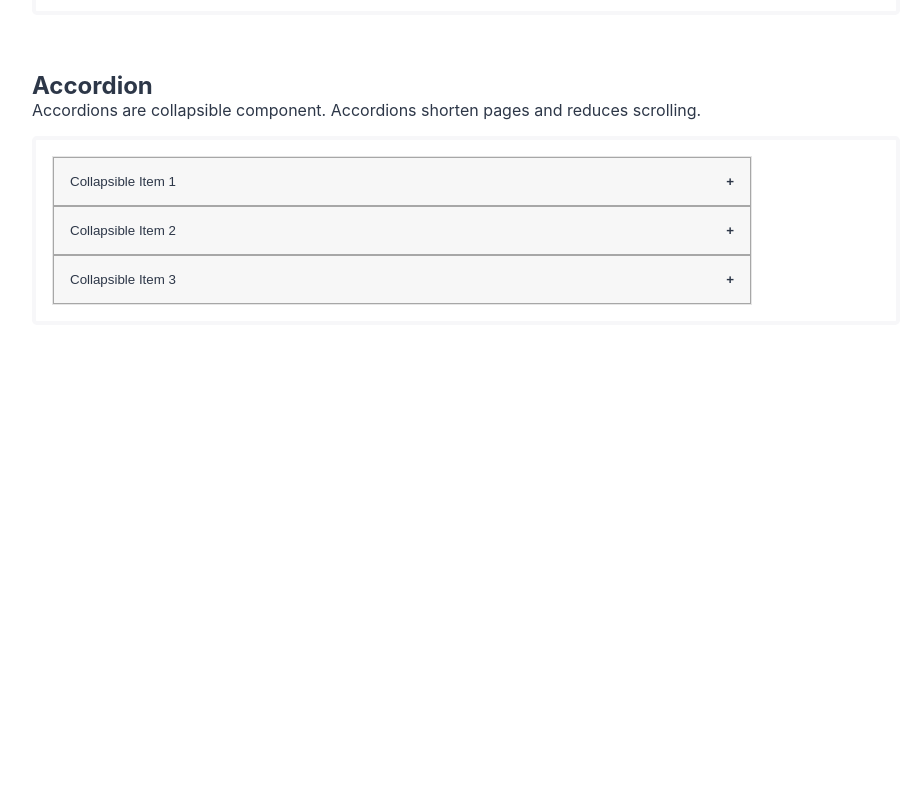
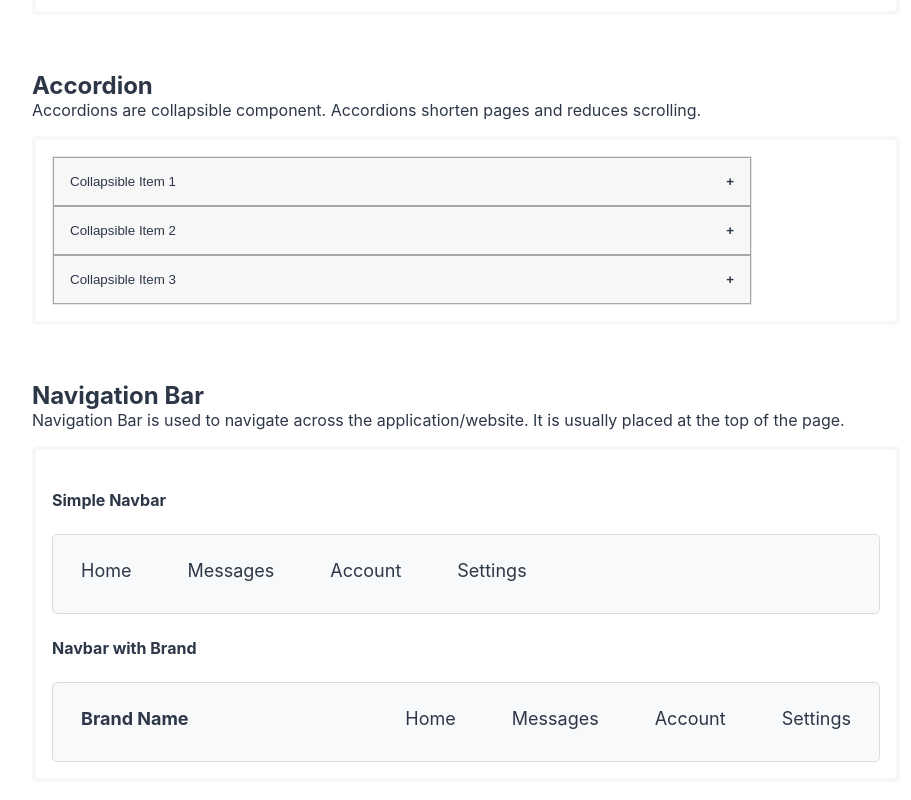
Before and after one commit to sreenidhi3/react-component-library, a React (Create React App) app: page /navbar in a window 1280 px wide. Shown: the part 3912-4712 px from the top of the page, without its empty margins (8-919 px from the left). Before the commit the page ends 4285 px from the top, so only its background shows below. Built offline with nearby package versions, Linux system fonts and the light colour scheme.

Commit message:
added component: navigations

```diff
--- a/package.json
+++ b/package.json
@@ -8,6 +8,7 @@
     "@testing-library/user-event": "^12.8.3",
     "react": "^17.0.2",
     "react-dom": "^17.0.2",
+    "react-router-dom": "^5.2.0",
     "react-scripts": "4.0.3",
     "web-vitals": "^1.1.2"
   },
--- a/src/App.css
+++ b/src/App.css
@@ -517,6 +517,74 @@ body {
   transition: max-height 0.2s ease-out;
 }
 
+/* ----------------------------------------------------NavBar------------------------------------ */
+
+.nav{
+  height: 80px;
+  display: block;
+}
+
+.nav-menu{
+  background: #f8f9fa;
+  border: 1px solid #dcdcdd;
+  border-radius: 5px;
+  box-sizing: border-box;
+  width: 100%;
+  display: flex
+}
+
+.nav-brand{
+ margin: auto;
+ margin-left: 0rem;
+ font-size: 1.3rem;
+}
+
+.horizontal-list{
+  display: inline;
+  margin: 0;
+  padding: 0;
+  list-style-type: none;
+  box-sizing: border-box;
+}
+
+.nav-tab{
+  padding: 0px 28px;
+  display: block;
+  font-size: 18px;
+  transition: background 0.3s;
+  /* color: #eeeeee; */
+  text-decoration: none;
+  box-sizing: border-box;
+  height: 77px;
+  padding-top: 25px;
+  cursor: pointer;
+}
+
+.horizontal-list li{
+  float: left;
+  padding: 0px;
+  height: 80px;
+}
+
+.active-tab{
+  padding: 0;
+  margin: 0;
+  cursor: pointer;
+  height: 3px;
+  min-height: 4px;
+  width: 0%;
+  transition: all step-end;
+  background-color:  #c7e1fc;
+}
+
+.horizontal-list li:hover{
+  background-color:  #d9e8f8;
+}
+
+.horizontal-list li:hover .active-tab{
+  width: 100%;
+  background-color: rgb(8, 141, 194);
+}
 
 
 /* .App {
--- a/src/App.js
+++ b/src/App.js
@@ -5,6 +5,7 @@ import {BadgesBlock} from './components/Badges';
 import {ButtonBlock} from './components/Buttons';
 import {CardBlock} from './components/Cards';
 import {AccordionBlock} from './components/Accordion';
+import {NavBar} from './components/NavBar';
 
 function App() {
   return (
@@ -15,6 +16,7 @@ function App() {
       <ButtonBlock/>
       <CardBlock/>
       <AccordionBlock/>
+      <NavBar/>
     </div>
   );
 }
--- /dev/null
+++ b/src/components/NavBar.js
@@ -0,0 +1,44 @@
+import React from 'react';
+
+const NavLink = ({key, navTitle})=>{
+    return(
+        <li key={key}>
+            <a class="nav-tab">
+                <span class="icon"></span>
+                <span class="tab">{navTitle}</span>
+            </a>
+            <div class="active-tab"></div>
+        </li>
+    )}
+
+export const NavBar = ()=>{
+    const NavTitles = ["Home", "Messages", "Account", "Settings"];
+    return(
+        <section className="block">
+            <h1>Navigation Bar</h1>
+            <p>Navigation Bar is used to navigate across the application/website. It is usually placed at the top of the page.</p>
+            <div className="component-container">
+                <h4 className="secondary-heading">Simple Navbar</h4>
+                <nav class="nav nav-menu">
+                    <ul class="horizontal-list">
+                        {
+                            NavTitles.map((navTitle)=><NavLink key ={navTitle} navTitle={navTitle}/>)
+                        }
+                    </ul>
+                </nav>
+                <div>
+                <h4 className="secondary-heading">Navbar with Brand</h4>
+                <nav class="nav nav-menu flex ">
+                    <div className="nav-brand"><h3><a class="nav-tab">Brand Name</a></h3></div>
+                    <ul class="horizontal-list">
+                        {
+                            NavTitles.map((navTitle)=><NavLink key ={navTitle} navTitle={navTitle}/>)
+                        }
+                    </ul>
+                </nav>
+            </div>
+            </div>
+
+    </section>
+    )
+}
```
Also changed, not shown: 1 other file (tests, documents, lock files or other folders).
